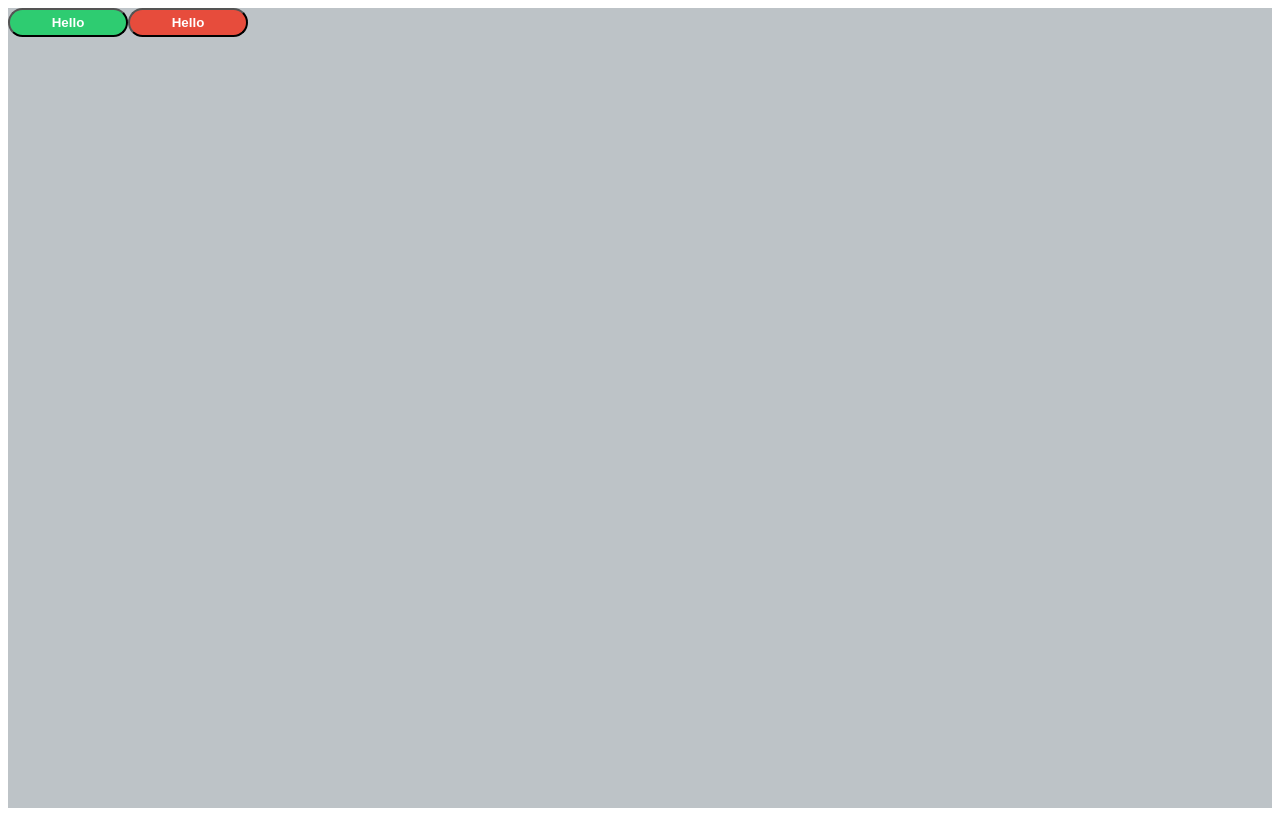
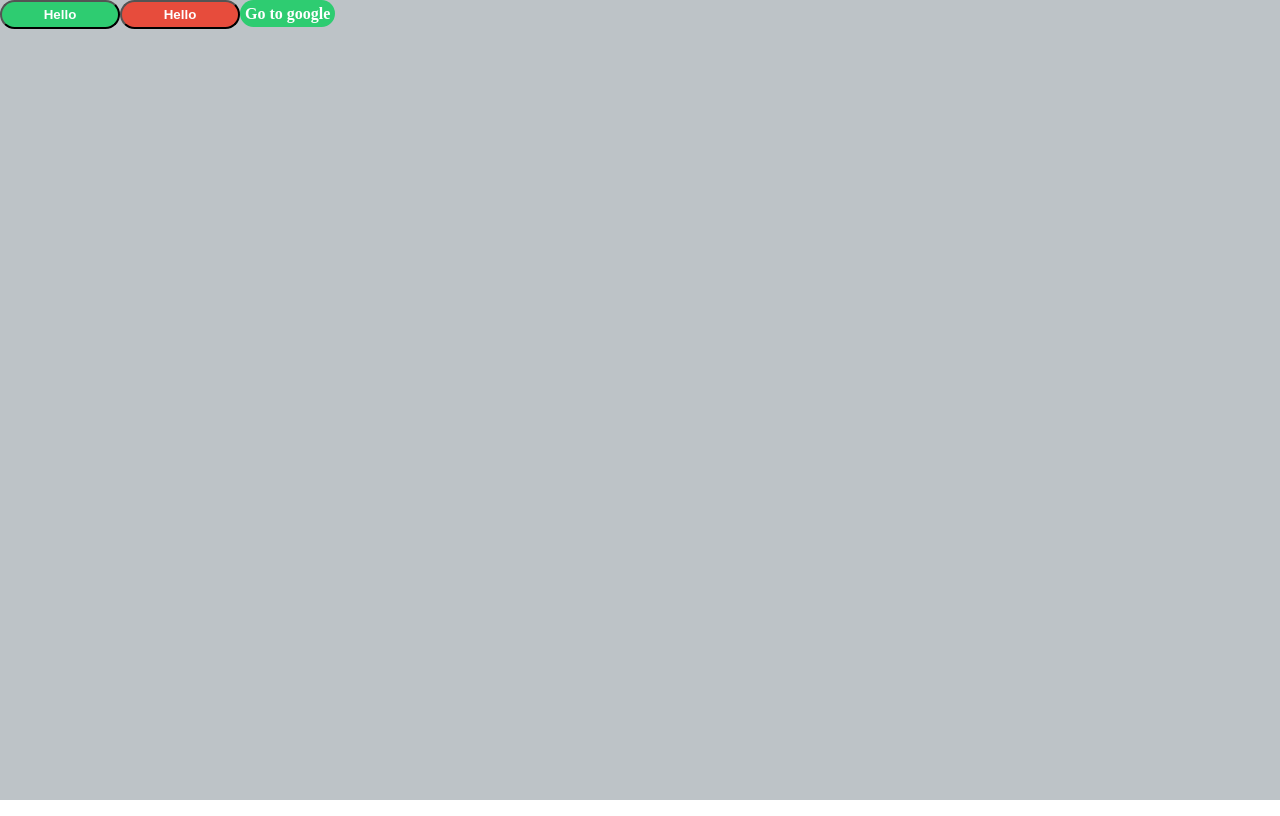
Before and after one commit to tonnac/React, a React (Create React App) app in the folder Projects/styled-components/: page / in a window 1280 px wide. Built offline with nearby package versions, Linux system fonts and the light colour scheme.

Commit message:
Styled Components 3. injectGlobal and Extend

```diff
--- a/Projects/styled-components/package.json
+++ b/Projects/styled-components/package.json
@@ -9,7 +9,8 @@
     "react": "^16.12.0",
     "react-dom": "^16.12.0",
     "react-scripts": "3.3.0",
-    "styled-components": "^4.4.1"
+    "styled-components": "^4.4.1",
+    "styled-reset": "^4.0.9"
   },
   "scripts": {
     "start": "react-scripts start",
--- a/Projects/styled-components/src/App.js
+++ b/Projects/styled-components/src/App.js
@@ -1,12 +1,21 @@
 import React, { Component, Fragment } from "react";
-import styled from "styled-components";
+import styled, { createGlobalStyle } from "styled-components";
+import reset from "styled-reset";
+
+const GlobalStyles = createGlobalStyle`
+    ${reset};
+`;
 
 function App() {
   return (
-    <Container>
-      <Button>Hello</Button>
-      <Button danger>Hello</Button>
-    </Container>
+    <>
+      <GlobalStyles />
+      <Container>
+        <Button>Hello</Button>
+        <Button danger>Hello</Button>
+        <Anchor href="http://google.com">Go to google</Anchor>
+      </Container>
+    </>
   );
 }
 
@@ -31,4 +40,8 @@
   background-color: ${props => (props.danger ? "#e74c3c" : "#2ecc71")};
 `;
 
+const Anchor = styled(Button.withComponent("a"))`
+  text-decoration: none;
+`;
+
 export default App;
```
Also changed, not shown: 1 other file (tests, documents, lock files or other folders).
